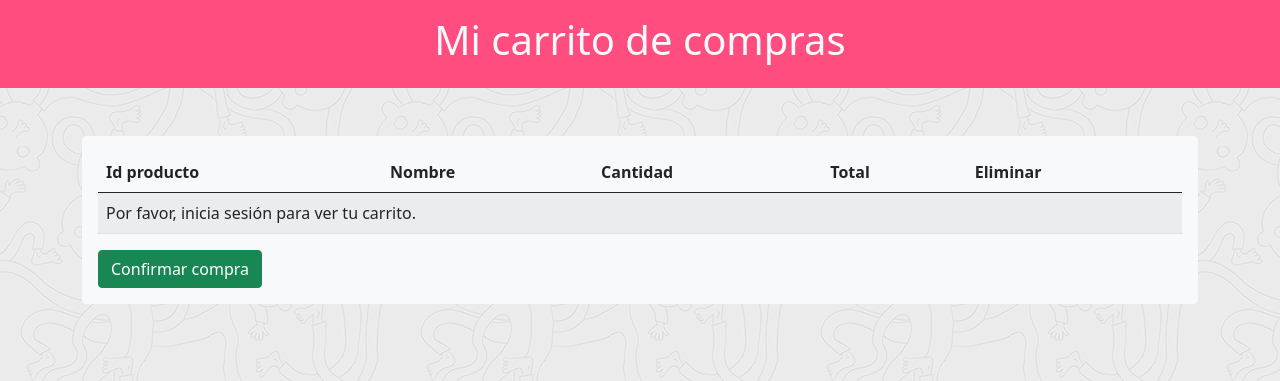
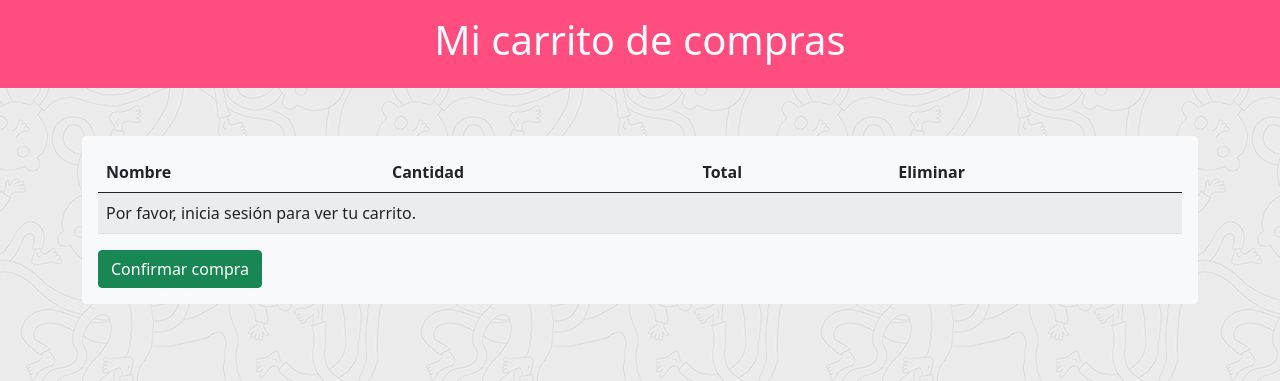
Before and after one commit to emiliooarrig/tienda-vertice, a PHP site: page /php/carrito.php in a window 1280 px wide. Shown: the part 56-437 px from the top of the page. Run offline with PHP 8.4, Linux system fonts and the light colour scheme; data that the repository does not hold is empty; some libraries are stand-ins or nearby versions.

Commit message:
quitamos id

```diff
--- a/php/carrito.php
+++ b/php/carrito.php
@@ -71,7 +71,7 @@ $mensaje='';
             <table class="table table-hover table-striped">
                 <thead>
                     <tr>
-                        <th>Id producto</th>
+                        <!-- <th>Id producto</th> -->
                         <th>Nombre</th>
                         <th>Cantidad</th>
                         <th>Total</th>
```
